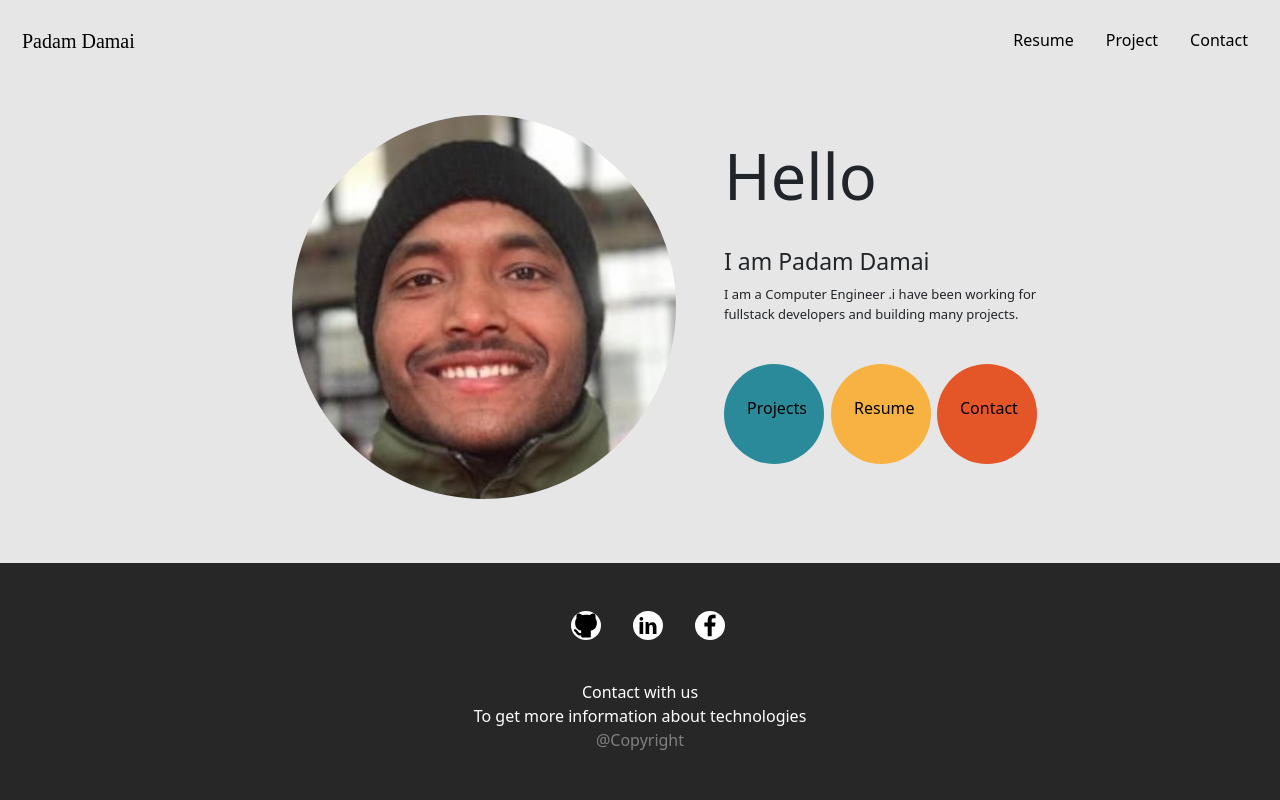
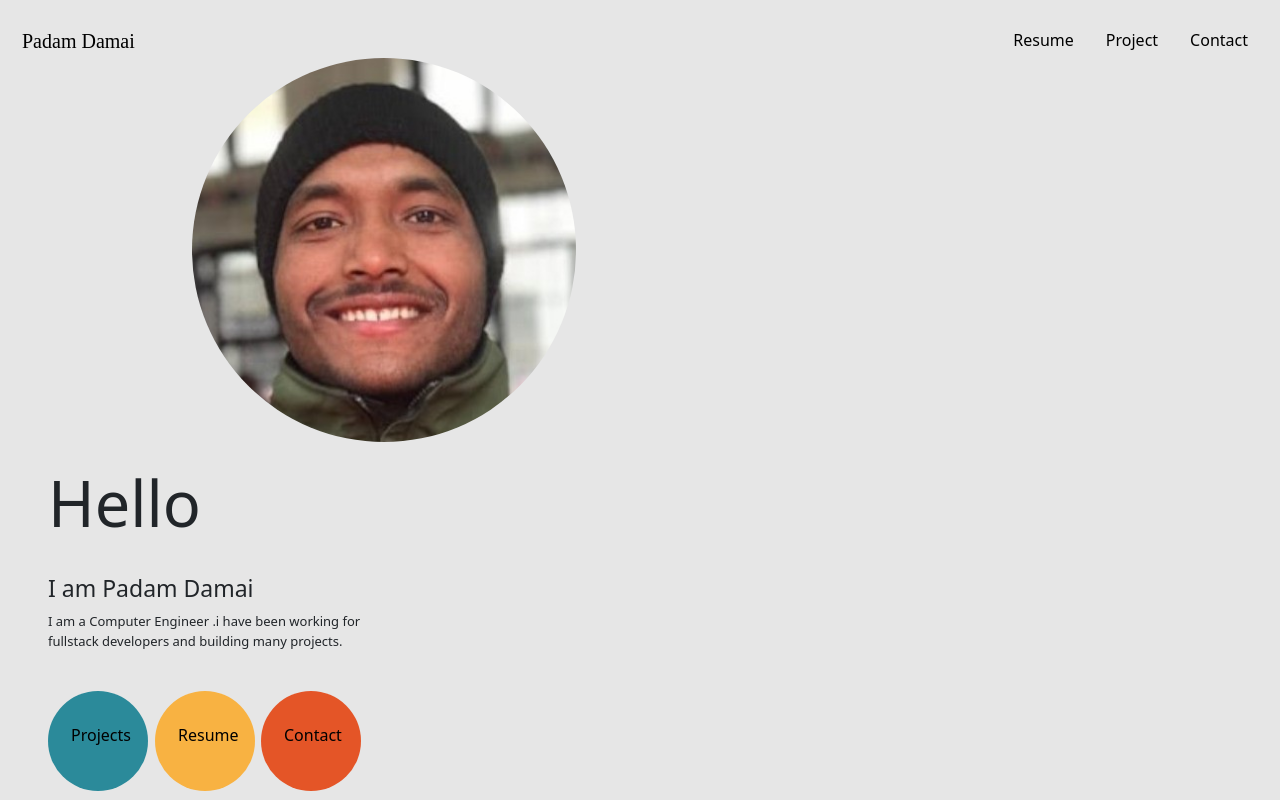
Before and after one commit to padamdamai/my_portfolio, a React (Create React App) app: page / in a window 1280 px wide. Shown: the top 800 px of the page. Built offline with nearby package versions, Linux system fonts and the light colour scheme.

Commit message:
changed main content i.e image

```diff
--- a/src/App.js
+++ b/src/App.js
@@ -18,14 +18,14 @@
   )})
 
 const styled={
-  display:"flex",flexWrap:"wrap",marginTop:230,marginRight:48,marginBottom:96,marginLeft:80
+  display:"flex",flexWrap:"wrap",marginTop:230,marginRight:48,marginBottom:96,marginLeft:80,zIndex:-1
 }
 
 
 export default function App(){
 return <div>
   <Navbar/>
-  <Routes>
+   <Routes>
         <Route path="/" element={<Main/>} />
         <Route path="/projects" element={<div style={styled}>
           <div className="project_head">
@@ -47,4 +47,3 @@
   <Footer/>
 </div>
 }
-/// 4rem 3rem 6rem 5rem
--- a/src/Components/Main.js
+++ b/src/Components/Main.js
@@ -10,7 +10,7 @@
 
 	export default function Main(){
 		return <>
-		<main style={{display:"flex",flexDirection:"row",marginTop:57,marginLeft:100}}>
+		<main className="main_content">
 		<div className="image_holder">
 		<img className="my_image" src="pdn.jpeg" alt="personal_image"/>
 		</div>
```
